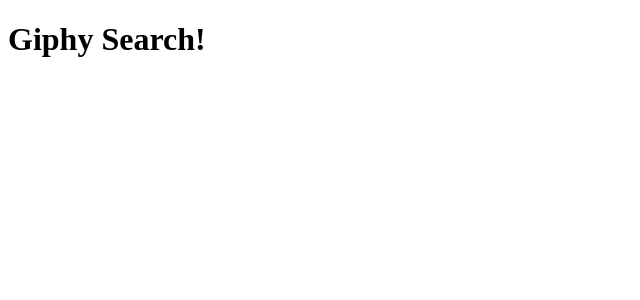
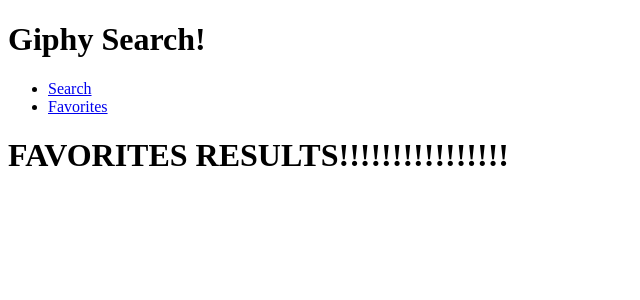
Before and after one commit to Manxiong26/group-giphy-saga-project, a React (Create React App) app: page /#/favorites in a window 1280 px wide. Shown: the top 300 px of the page, without its empty margins (0-640 px from the left). Built offline with nearby package versions, Linux system fonts and the light colour scheme.

Commit message:
created components for favorites and search results

```diff
--- a/src/components/App/App.js
+++ b/src/components/App/App.js
@@ -1,11 +1,28 @@
 import React from 'react';
+import {HashRouter as Router, Route, Link} from 'react-router-dom';
+
+import SearchResults from '../SearchResults/SearchResults';
+import FavoritesResults from '../FavoritesResults/FavoritesResults'
+
 
 function App(props) {
   return (
-    <div>
+    <>
+      <header>
       <h1>Giphy Search!</h1>
-    </div>
-  );
+      <Router>
+        <div class="nav">
+          <ul>
+            <li><Link to="/">Search</Link></li>
+            <li><Link to="/favorites">Favorites</Link></li>
+          </ul>
+        </div>
+        <Route path="/" exact><SearchResults /></Route>
+        <Route path="/favorites"><FavoritesResults /></Route>
+      </Router>
+    </header>
+    </>
+  )
 }
 
 export default App;
--- /dev/null
+++ b/src/components/FavoritesResults/FavoritesResults.js
@@ -0,0 +1,7 @@
+function FavoritesResults() {
+  return(
+    <h1>FAVORITES RESULTS!!!!!!!!!!!!!!!!</h1>
+  )
+}
+
+export default FavoritesResults;
--- /dev/null
+++ b/src/components/SearchResults/SearchResults.js
@@ -0,0 +1,7 @@
+function SearchResults() {
+  return(
+    <h1>SEARCH RESULTS!!!!!!!!!!!!!!!!</h1>
+  )
+}
+
+export default SearchResults;
```
Also changed, not shown: src/components/Header/Header.js (added).
